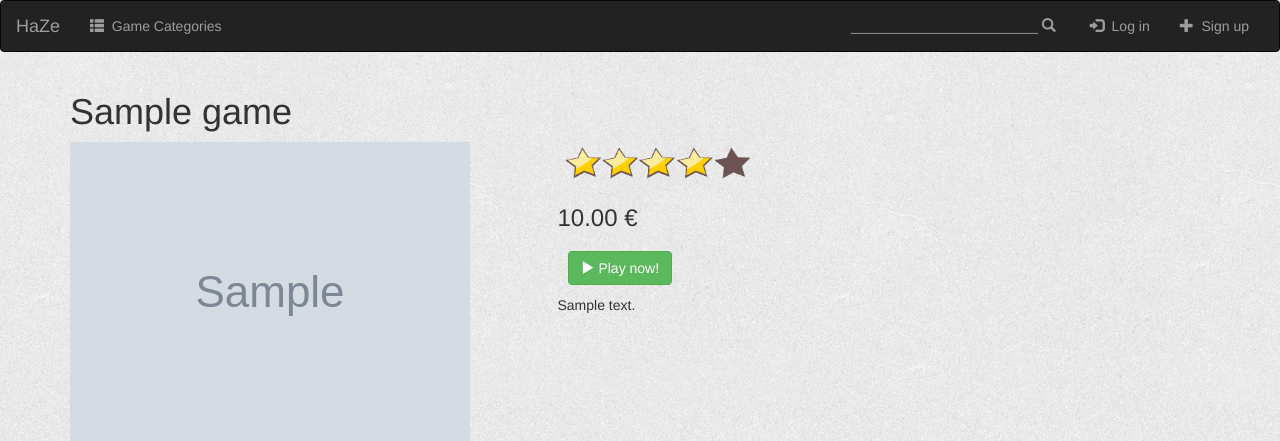
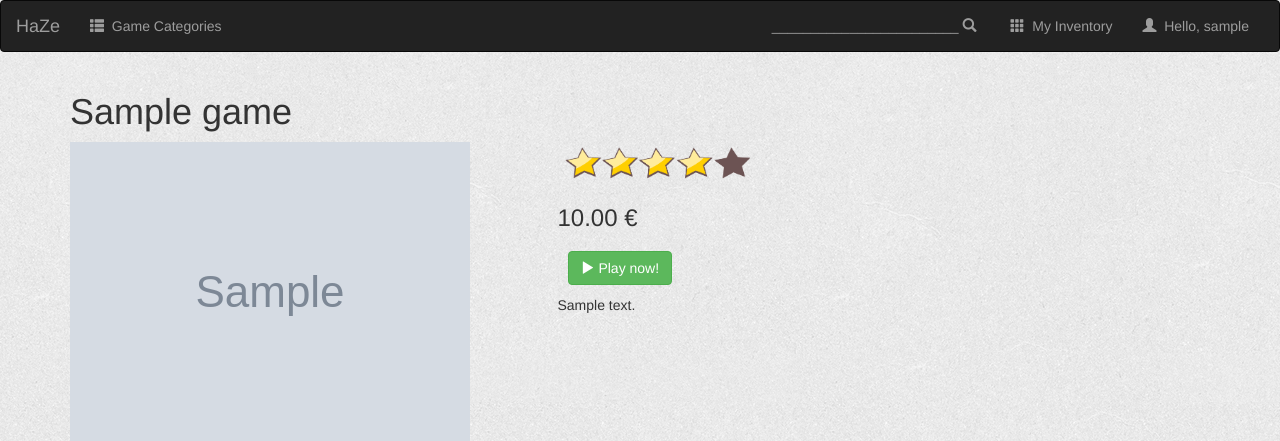
Before and after one commit to mishinma/wsdproject, a Django app: page /games/1/ in a window 1280 px wide. Shown: the top 441 px of the page. Run offline with Django 3.2, Linux system fonts and the light colour scheme; a user stored in the database is signed in; tables that the repository leaves empty hold one stand-in row (values such as "Sample post"); grey boxes marked "Sample" are stand-in pictures; some libraries are stand-ins or nearby versions.

Commit message:
Change if statements in base template

```diff
--- a/base/templates/base/base.html
+++ b/base/templates/base/base.html
@@ -45,28 +45,30 @@
                     </a>
                 </li>
 
-                {% if user|has_group:"developer" %}
+                {% if user.is_authenticated %}
+
+                    {% if user|has_group:"player" %}
+                    <li class="">
+                        <a href={% url 'accounts:developer-inventory' %}>
+                        <span class="glyphicon glyphicon-th" aria-hidden="true"></span>&nbsp; My Games
+                        </a>
+                    </li>
+
+                    {% else %}
                     <li class="">
                         <a href={% url 'accounts:developer-inventory' %}>
                             <span class="glyphicon glyphicon-th" aria-hidden="true"></span>&nbsp; My Inventory
                         </a>
                     </li>
+
+                    {% endif %}
+
                     <li class="">
-                    <a href={% url 'accounts:developer-info' %}>
-                    <span class="glyphicon glyphicon-user" aria-hidden="true"></span>&nbsp; Hello, Mr.Dev
+                        <a href={% url 'accounts:player-info' %}>
+                            <span class="glyphicon glyphicon-user" aria-hidden="true"></span>&nbsp; Hello, {{ user.username }}
                         </a>
                     </li>
-                {% elif user|has_group:"player" %}
-                <li class="">
-                    <a href={% url 'accounts:developer-inventory' %}>
-                        <span class="glyphicon glyphicon-th" aria-hidden="true"></span>&nbsp; My Games
-                    </a>
-                </li>
-                <li class="">
-                    <a href={% url 'accounts:player-info' %}>
-                        <span class="glyphicon glyphicon-user" aria-hidden="true"></span>&nbsp; Hello, Misha
-                    </a>
-                </li>
+
                 {% else %}
                 <li class="">
                     <a href="#">
```
Lines whose indentation alone changed are shown as unchanged.
